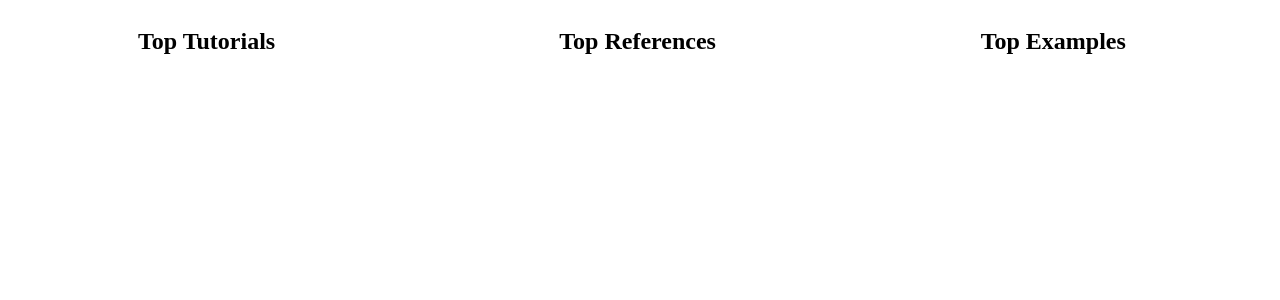
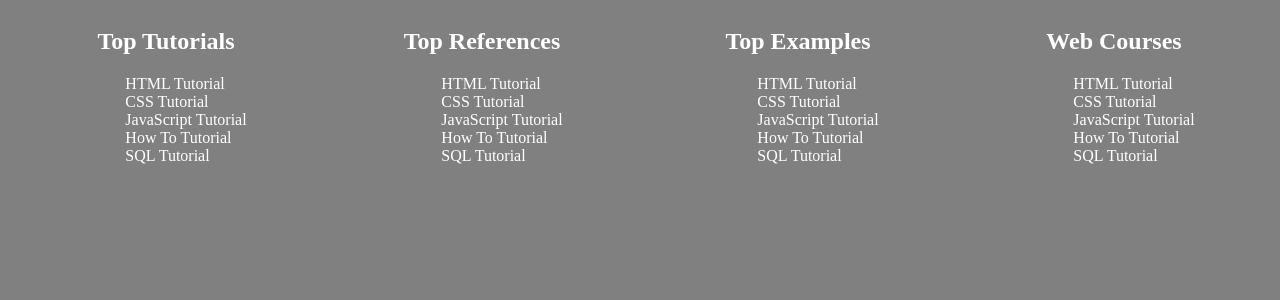
Before and after one commit to fitagit/first-project, a PHP site: page /footer.html in a window 1280 px wide. Shown: the top 300 px of the page. Run offline with PHP 8.4, Linux system fonts and the light colour scheme.

Commit message:
change title color

```diff
--- a/footer.css
+++ b/footer.css
@@ -1,6 +1,15 @@
+body{
+  background-color: gray;
+}
+
 .footer{
   display: flex;
   justify-content: space-around;
+}
+
+.title{
+  text-align: center;
+  color: #fff;
 }
 
 .lien li{
--- a/footer.html
+++ b/footer.html
@@ -10,7 +10,7 @@
 <body>
   <div class="footer">
     <div class="foot">
-      <h2>Top Tutorials</h2>
+      <h2 class="title">Top Tutorials</h2>
     <nav class="lien">
       <ul>
         <li>
@@ -32,7 +32,7 @@
     </nav>
   </div>
   <div class="foot">
-    <h2>Top References</h2>
+    <h2 class="title">Top References</h2>
   <nav class="lien">
     <ul>
       <li>
@@ -54,7 +54,29 @@
   </nav>
 </div>
 <div class="foot">
-  <h2>Top Examples</h2>
+  <h2 class="title">Top Examples</h2>
+<nav class="lien">
+  <ul>
+    <li>
+      <a href="#">HTML Tutorial</a>
+    </li>
+    <li>
+      <a href="#">CSS Tutorial</a>
+    </li>
+    <li>
+      <a href="#">JavaScript Tutorial</a>
+    </li>
+    <li>
+      <a href="#">How To Tutorial</a>
+    </li>
+    <li>
+      <a href="#">SQL Tutorial</a>
+    </li>
+  </ul>
+</nav>
+</div>
+<div class="foot">
+  <h2 class="title">Web Courses</h2>
 <nav class="lien">
   <ul>
     <li>
```
